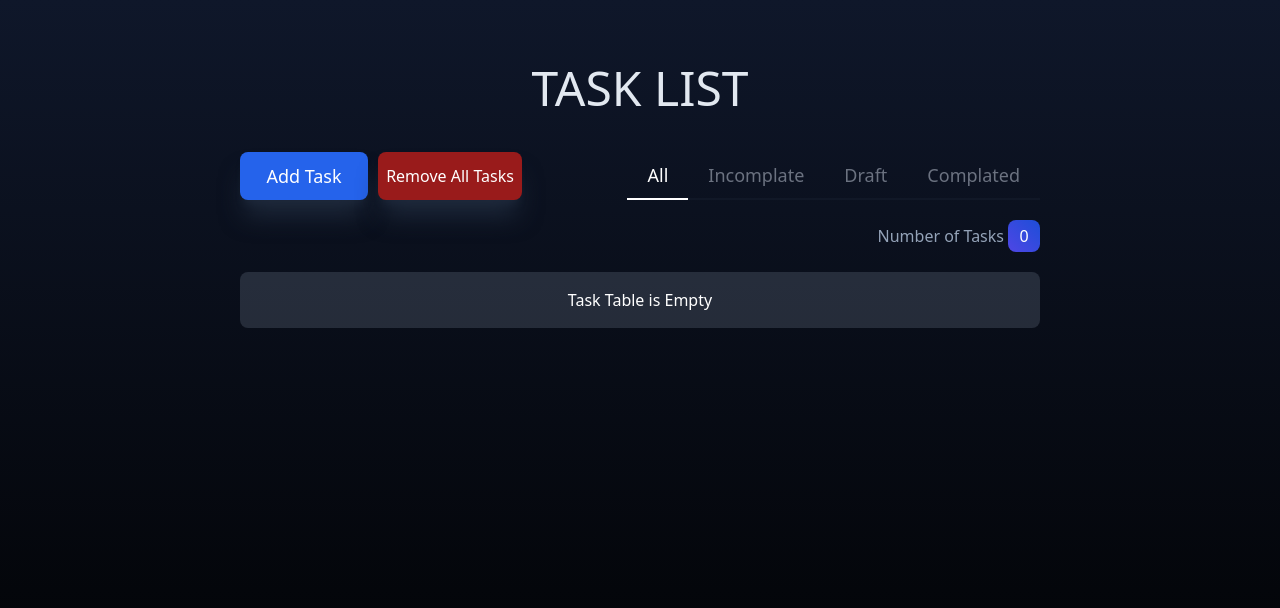
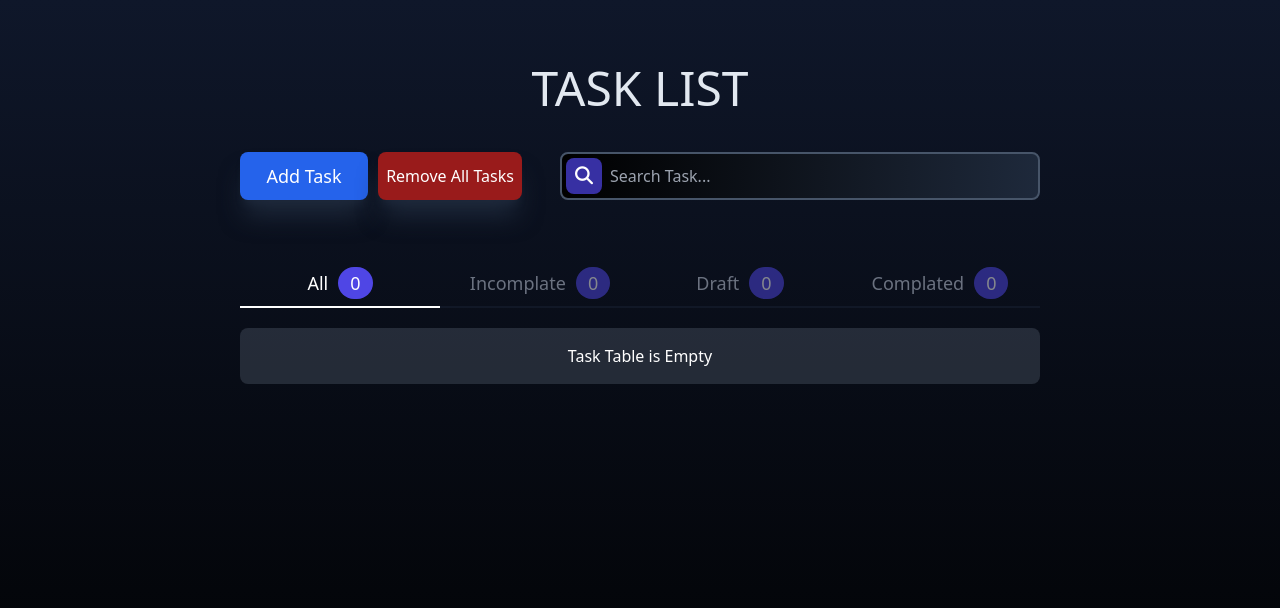
Before and after one commit to BahadirHakanYuksel/React_Projects, a React (Vite) app: page /tasks in a window 1280 px wide. Shown: the top 608 px of the page. Built offline with nearby package versions, Linux system fonts and the light colour scheme.

Commit message:
added searchbar and updated filter buttons

```diff
--- a/src/Css_Files/1-Tasks.css
+++ b/src/Css_Files/1-Tasks.css
@@ -7,3 +7,7 @@
   visibility: visible;
   opacity: 100%;
 }
+
+.controlGrid {
+  grid-template-columns: auto 480px;
+}
--- a/src/Projects/1-Tasks/index.jsx
+++ b/src/Projects/1-Tasks/index.jsx
@@ -4,9 +4,9 @@ import TaskBox from "./TaskBox";
 import { AnimatePresence, motion } from "framer-motion";
 import "../../Css_Files/1-Tasks.css";
 import AlertBox from "./AlertBox";
+import { div } from "framer-motion/m";
 
 export default function Tasks() {
-  const filter_list = ["All", "Incomplate", "Draft", "Complated"];
   const [activeFilterIndex, setActiveFilterIndex] = useState(0);
   const [taskBoxIsOpen, setTaskBoxIsOpen] = useState(false);
   const [alertBoxIsOpen, setAlertBoxIsOpen] = useState(false);
@@ -17,6 +17,23 @@ export default function Tasks() {
   const statusBar = [0, 1, 2];
   const [changeStatus, setChangeStatus] = useState(false);
   const [alertBoxData, setAlertBoxData] = useState(false);
+  const [lengthOfStatus, setLengthOfStatus] = useState({
+    all: 0,
+    incomplate: 0,
+    draft: 0,
+    complate: 0,
+  });
+  const filter_list = ["All", "Incomplate", "Draft", "Complated"];
+  const lengthOfStatusList = [
+    lengthOfStatus.all,
+    lengthOfStatus.incomplate,
+    lengthOfStatus.draft,
+    lengthOfStatus.complate,
+  ];
+
+  const [searchPanelIsOpen, setSearchPanelIsOpen] = useState(false);
+  const [searchInput, setSearchInput] = useState("");
+  const [searchTasks, setSearchTasks] = useState([]);
 
   useEffect(() => {
     document.querySelector("html").style.overflowY = "auto";
@@ -41,6 +58,12 @@ export default function Tasks() {
     setActiveFilterIndex(0);
     setFilteredTasks(tasks);
     localStorage.setItem("bhy-tasks", JSON.stringify(tasks));
+    setLengthOfStatus({
+      all: tasks.length,
+      incomplate: tasks.filter((task) => task.activeStatusIndex === 0).length,
+      draft: tasks.filter((task) => task.activeStatusIndex === 1).length,
+      complate: tasks.filter((task) => task.activeStatusIndex === 2).length,
+    });
   }, [tasks]);
 
   useEffect(() => {
@@ -89,6 +112,22 @@ export default function Tasks() {
     document.querySelector("html").style.overflowY = "auto";
   };
 
+  const openSearchPanel = () => {
+    setSearchPanelIsOpen(true);
+  };
+
+  const closeSearchPanel = () => {
+    setSearchPanelIsOpen(false);
+  };
+
+  useEffect(() => {
+    const filteredTasks = tasks.filter((task) =>
+      task.task_title.toLowerCase().includes(searchInput.trim().toLowerCase())
+    );
+
+    setSearchTasks(filteredTasks);
+  }, [searchInput, tasks]);
+
   return (
     <motion.div
       initial={{ opacity: 0 }}
@@ -123,7 +162,7 @@ export default function Tasks() {
       </AnimatePresence>
       <header className="text-5xl font-medium text-slate-200">TASK LIST</header>
       <div className="w-[800px] flex flex-col gap-5">
-        <div className="flex items-center justify-between">
+        <div className="grid items-center controlGrid gap-2.5">
           <div className="flex items-center gap-2.5">
             <button
               onClick={() => {
@@ -143,31 +182,90 @@ export default function Tasks() {
               Remove All Tasks
             </button>
           </div>
-          <div className="h-12 flex">
+          <div className="relative">
+            <div className="absolute w-9 h-9 rounded-lg bg-indigo-800 text-white text-lg flex items-center justify-center left-1.5 top-1/2 -translate-y-1/2">
+              <i className="fa-solid fa-magnifying-glass"></i>
+            </div>
+            <input
+              onFocus={openSearchPanel}
+              onBlur={closeSearchPanel}
+              value={searchInput}
+              onChange={(e) => setSearchInput(e.target.value)}
+              type="text"
+              placeholder="Search Task..."
+              className="h-12 w-full rounded-lg bg-gradient-to-r to-slate-800 from-black px-2.5 pl-12 border-2 border-solid border-slate-600 focus:border-indigo-600 duration-200 text-white"
+            />
+            <AnimatePresence>
+              {searchPanelIsOpen && (
+                <motion.div
+                  initial={{ opacity: 0, top: 48 }}
+                  animate={{ opacity: 1, top: 64 }}
+                  exit={{ opacity: 0, top: 48 }}
+                  className="absolute min-h-20 max-h-80 overflow-y-auto overflow-x-hidden w-full border-2 border-solid border-slate-500 left-0 top-16 rounded-lg bg-gradient-to-tr to-slate-800 from-black text-white p-3 z-10 grid grid-cols-1 gap-1.5"
+                >
+                  {searchTasks.length > 0
+                    ? searchTasks.map((st, i) => (
+                        <div
+                          key={i}
+                          className="w-full h-12 rounded-lg bg-gray-700 bg-opacity-60 shadow-sm flex items-center justify-between px-2.5 text-sm"
+                        >
+                          <header>{st.task_title}</header>
+                          <div className="flex items-center gap-2.5 taskButtons duration-500">
+                            <button
+                              onClick={() => {
+                                setType("update");
+                                setUpdateTaskData(st);
+                                setTaskBoxIsOpen(true);
+                              }}
+                              className="flex items-center justify-center bg-slate-700 p-2.5 rounded-lg text-indigo-500 hover:text-indigo-600 hover:bg-slate-800 border-2 border-solid border-transparent hover:border-indigo-600 shadow-lg duration-200"
+                            >
+                              <i className="fa-solid fa-pen"></i>
+                            </button>
+                            <button
+                              onClick={() =>
+                                openAlertBox(st.id, st.task_title, st.task_desc)
+                              }
+                              className="flex items-center justify-center bg-slate-700 p-2.5 rounded-lg text-red-500 hover:text-red-600 hover:bg-slate-800 border-2 border-solid border-transparent hover:border-red-600 shadow-lg duration-200"
+                            >
+                              <i className="fa-solid fa-trash"></i>
+                            </button>
+                          </div>
+                        </div>
+                      ))
+                    : "Not found task!"}
+                </motion.div>
+              )}
+            </AnimatePresence>
+          </div>
+        </div>
+
+        <div className="grid items-center grid-cols-4 mt-10">
           {filter_list.map((myFilter, i) => (
             <button
               onClick={() => changeFilter(i)}
               key={i}
               className={classNames(
-                  "h-full px-5 border-b-2 border-solid border-b-gray-900 text-gray-500 hover:text-gray-400 text-lg duration-200",
+                "h-12 px-5 border-b-2 border-solid border-b-gray-900 text-gray-500 hover:text-gray-400 text-lg duration-200 flex gap-2.5 justify-center items-center",
                 {
                   "!text-white !border-b-white": i === activeFilterIndex,
                 }
               )}
             >
-                {myFilter}
+              <header>{myFilter}</header>
+              <span
+                className={classNames(
+                  "text-white min-w-8 h-8 p-3 flex items-center justify-center rounded-full bg-indigo-600 opacity-50",
+                  {
+                    "!opacity-100": i === activeFilterIndex,
+                  }
+                )}
+              >
+                {lengthOfStatusList[i]}
+              </span>
             </button>
           ))}
         </div>
-        </div>
-        <div className="flex items-center justify-end">
-          <div className="flex items-center gap-1">
-            <span className="text-slate-400 font-medium">Number of Tasks</span>
-            <span className="text-white min-w-8 h-8 flex items-center justify-center rounded-lg bg-gradient-to-tr to-blue-700 from-indigo-600">
-              {tasks.length}
-            </span>
-          </div>
-        </div>
+
         <div className="flex flex-col gap-2.5">
           {filteredTasks.length > 0 &&
             filteredTasks.map((task, i) => (
@@ -212,7 +310,7 @@ export default function Tasks() {
                       setUpdateTaskData(task);
                       setTaskBoxIsOpen(true);
                     }}
-                    className="flex items-center justify-center bg-slate-500 p-2.5 rounded-lg text-indigo-300 hover:text-indigo-500 hover:bg-slate-700 shadow-lg duration-200"
+                    className="flex items-center justify-center bg-slate-700 p-2.5 rounded-lg text-indigo-500 hover:text-indigo-600 border-2 border-solid border-transparent hover:border-indigo-600 hover:bg-slate-800 shadow-lg duration-200"
                   >
                     <i className="fa-solid fa-pen"></i>
                   </button>
@@ -220,7 +318,7 @@ export default function Tasks() {
                     onClick={() =>
                       openAlertBox(task.id, task.task_title, task.task_desc)
                     }
-                    className="flex items-center justify-center bg-slate-500 p-2.5 rounded-lg text-red-300 hover:text-red-500 hover:bg-slate-700 shadow-lg duration-200"
+                    className="flex items-center justify-center bg-slate-700 p-2.5 rounded-lg text-red-500 hover:text-red-600 hover:bg-slate-800 border-2 border-solid border-transparent hover:border-red-600  shadow-lg duration-200"
                   >
                     <i className="fa-solid fa-trash"></i>
                   </button>
```
Lines whose indentation alone changed are shown as unchanged.
